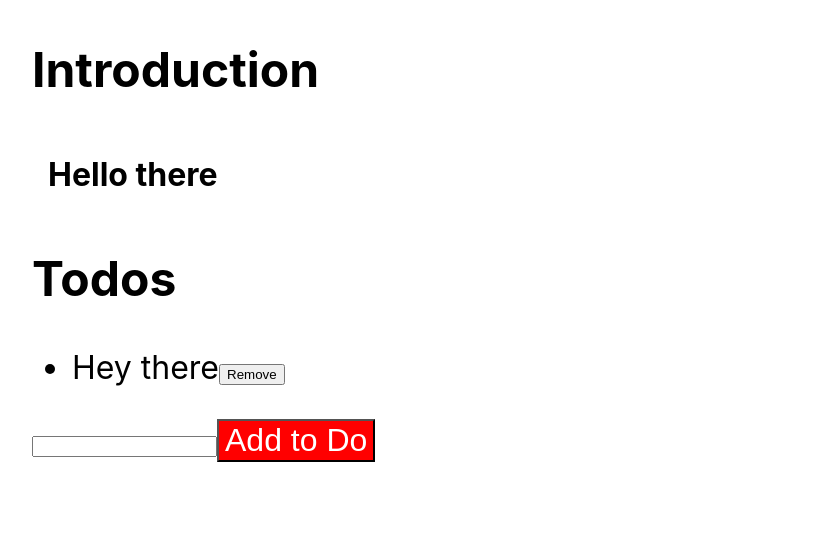
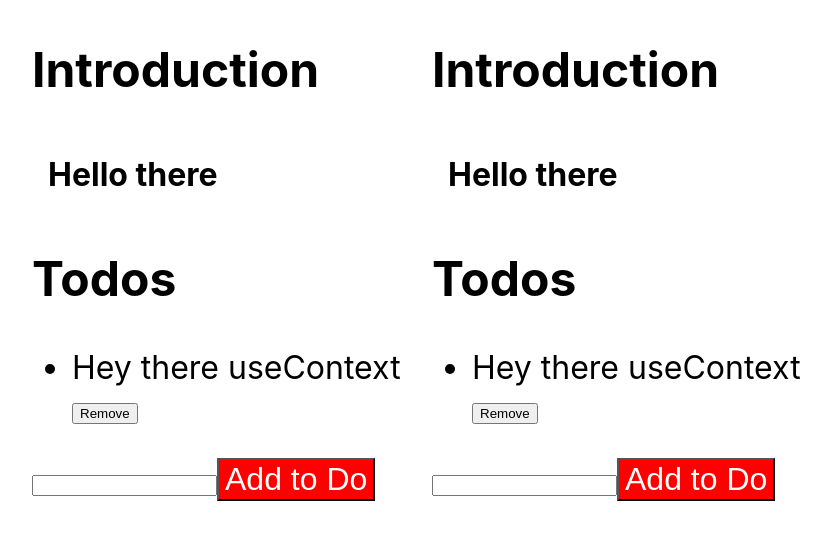
Before and after one commit to UJ528491/no-bs-ts-react, a React (Create React App) app: page / in a window 1280 px wide. Shown: the top 540 px of the page, without its empty margins (208-1039 px from the left). Built offline with nearby package versions, Linux system fonts and the light colour scheme.

Commit message:
custom hooks with context

```diff
--- a/src/App.tsx
+++ b/src/App.tsx
@@ -1,6 +1,6 @@
 import React, { useCallback, useRef } from "react";
 import "./App.css";
-import { useTodos } from "./useTodos";
+import { TodosProvider, useTodos, useAddTodo, useRemoveTodo } from "./useTodos";
 
 const Heading = ({ title }: { title: string }) => <h2>{title}</h2>;
 const Box: React.FunctionComponent = ({ children }) => (
@@ -57,9 +57,9 @@ function UL<T>({
 }
 
 function App() {
-  const { todos, addTodo, removeTodo } = useTodos([
-    { id: 0, text: "Hey there", done: false },
-  ]);
+  const todos = useTodos();
+  const addTodo = useAddTodo();
+  const removeTodo = useRemoveTodo();
   const newTodoRef = useRef<HTMLInputElement>(null);
 
   const onAddTodo = useCallback(() => {
@@ -93,4 +93,21 @@ function App() {
     </div>
   );
 }
-export default App;
+
+const AppWrapper = () => (
+  <TodosProvider
+    initialTodos={[{ id: 0, text: "Hey there useContext", done: false }]}
+  >
+    <div
+      style={{
+        display: "grid",
+        gridTemplateColumns: "50% 50%",
+      }}
+    >
+      <App />
+      <App />
+    </div>
+  </TodosProvider>
+);
+
+export default AppWrapper;
--- a/src/useTodos.ts
+++ /dev/null
@@ -1,55 +0,0 @@
-import { useCallback, useReducer } from "react"
-
-interface Todo {
-  id: number
-  text: string
-  done: boolean
-}
-type ActionType =
-  | {
-      type: "ADD"
-      text: string
-    }
-  | {
-      type: "REMOVE"
-      id: number
-    }
-
-export function useTodos(initialTodos: Todo[]): {
-  todos: Todo[]
-  addTodo: (text: string) => void
-  removeTodo: (id: number) => void
-} {
-  const [todos, dispatch] = useReducer((state: Todo[], action: ActionType) => {
-    switch (action.type) {
-      case "ADD":
-        return [
-          ...state,
-          {
-            id: state.length,
-            text: action.text,
-            done: false,
-          },
-        ]
-      case "REMOVE":
-        return state.filter(({ id }) => id !== action.id)
-      default:
-        throw new Error()
-    }
-  }, initialTodos)
-
-  const addTodo = useCallback((text: string) => {
-    dispatch({
-      type: "ADD",
-      text,
-    })
-  }, [])
-  const removeTodo = useCallback((id: number) => {
-    dispatch({
-      type: "REMOVE",
-      id,
-    })
-  }, [])
-
-  return { todos, addTodo, removeTodo }
-}
--- /dev/null
+++ b/src/useTodos.tsx
@@ -0,0 +1,84 @@
+import { createContext, useCallback, useContext, useReducer } from "react";
+
+interface Todo {
+  id: number;
+  text: string;
+  done: boolean;
+}
+type ActionType =
+  | {
+      type: "ADD";
+      text: string;
+    }
+  | {
+      type: "REMOVE";
+      id: number;
+    };
+
+type UseTodosManagerResult = ReturnType<typeof useTodosManager>;
+
+const TodoContext = createContext<UseTodosManagerResult>({
+  todos: [],
+  addTodo: () => {},
+  removeTodo: () => {},
+});
+
+function useTodosManager(initialTodos: Todo[]): {
+  todos: Todo[];
+  addTodo: (text: string) => void;
+  removeTodo: (id: number) => void;
+} {
+  const [todos, dispatch] = useReducer((state: Todo[], action: ActionType) => {
+    switch (action.type) {
+      case "ADD":
+        return [
+          ...state,
+          {
+            id: state.length,
+            text: action.text,
+            done: false,
+          },
+        ];
+      case "REMOVE":
+        return state.filter(({ id }) => id !== action.id);
+      default:
+        throw new Error();
+    }
+  }, initialTodos);
+
+  const addTodo = useCallback((text: string) => {
+    dispatch({
+      type: "ADD",
+      text,
+    });
+  }, []);
+  const removeTodo = useCallback((id: number) => {
+    dispatch({
+      type: "REMOVE",
+      id,
+    });
+  }, []);
+
+  return { todos, addTodo, removeTodo };
+}
+
+export const TodosProvider: React.FunctionComponent<{
+  initialTodos: Todo[];
+}> = ({ initialTodos, children }) => (
+  <TodoContext.Provider value={useTodosManager(initialTodos)}>
+    {children}
+  </TodoContext.Provider>
+);
+
+export const useTodos = (): Todo[] => {
+  const { todos } = useContext(TodoContext);
+  return todos;
+};
+export const useAddTodo = (): UseTodosManagerResult["addTodo"] => {
+  const { addTodo } = useContext(TodoContext);
+  return addTodo;
+};
+export const useRemoveTodo = (): UseTodosManagerResult["removeTodo"] => {
+  const { removeTodo } = useContext(TodoContext);
+  return removeTodo;
+};
```
